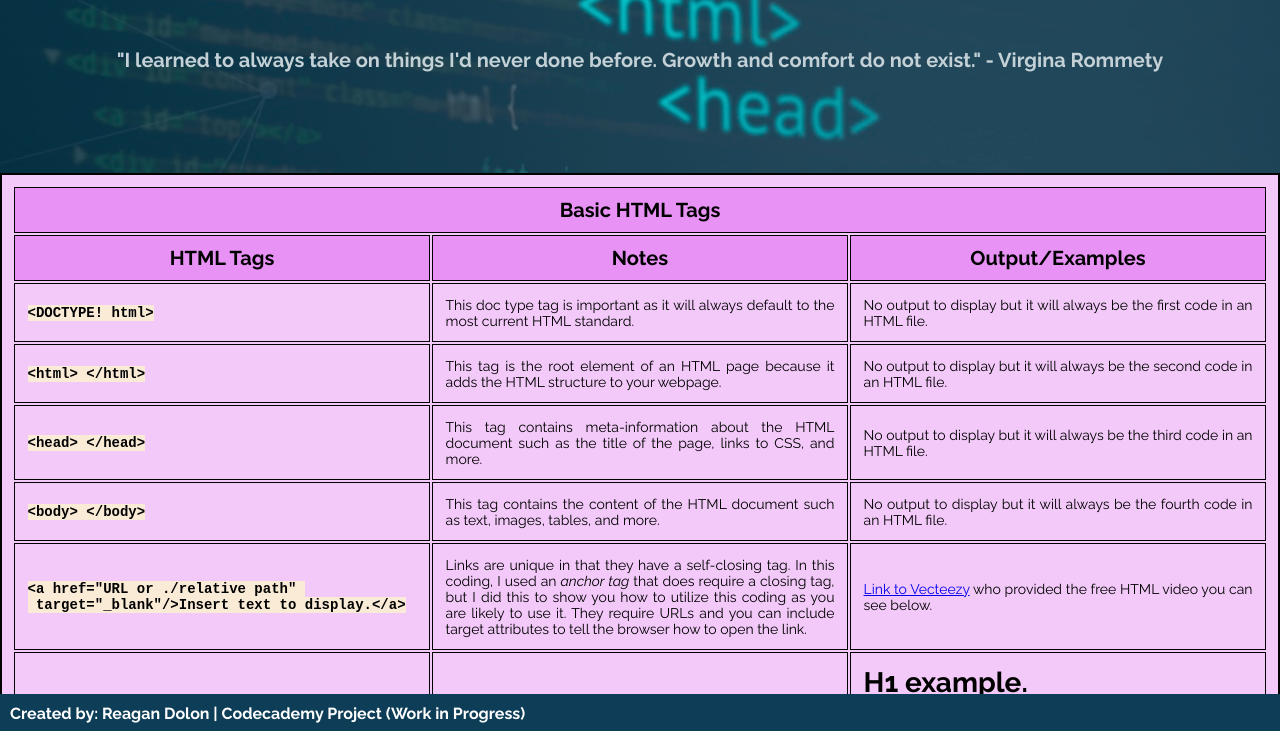
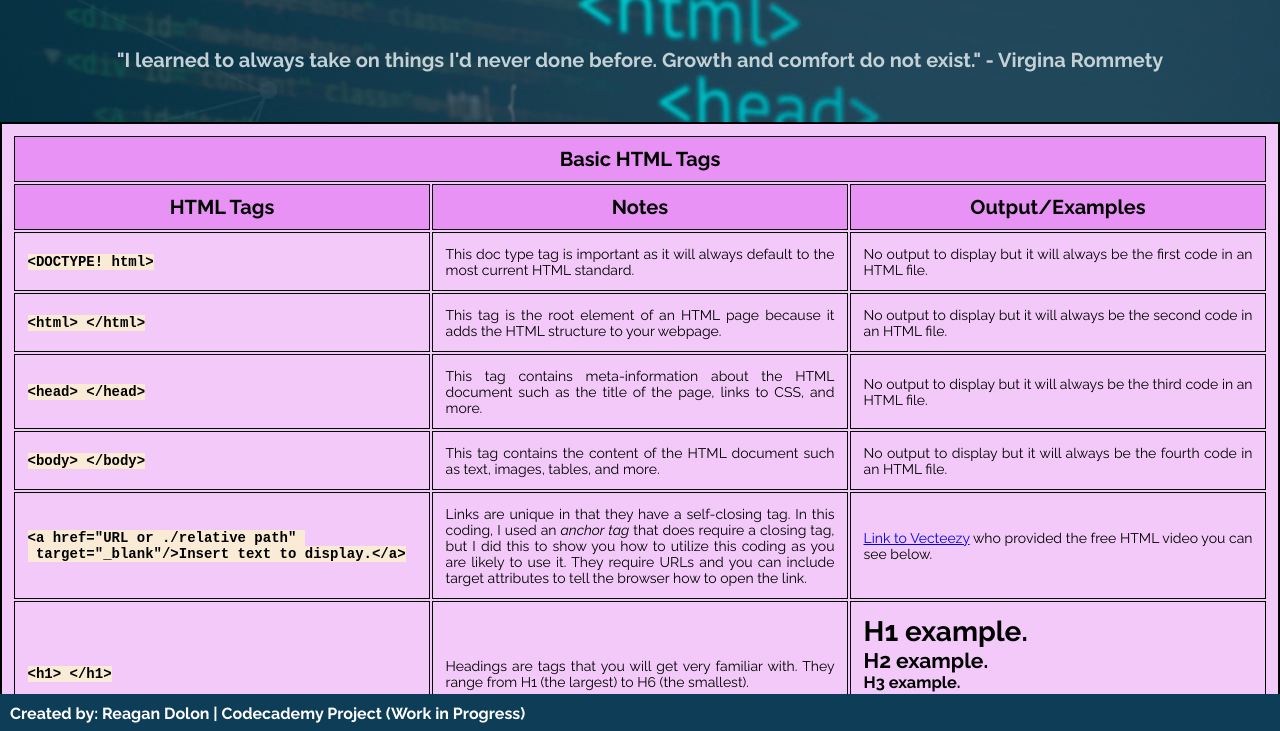
Before and after one commit to reagan4123/coding-cheatsheet, a plain HTML site: page index.html in a window 1280 px wide. Shown: the part 67-798 px from the top of the page. Drawn offline with Linux system fonts and the light colour scheme; a web font is replaced by a local one.

Commit message:
Update styles.css

```diff
--- a/styles.css
+++ b/styles.css
@@ -15,7 +15,7 @@ body{
     background-image: url('html-css-collage-concept.jpg');
     opacity: 0.75;
     background-position: top left;
-    height: 240px;
+    height: 24%;
     width: 100%;
 }
 
@@ -39,6 +39,7 @@ body{
     opacity: 1;
     text-align: center;
     font-family: 'Raleway', Georgia, 'Times New Roman', Times, serif;
+    width: 100%
 }
 
 table {
```
